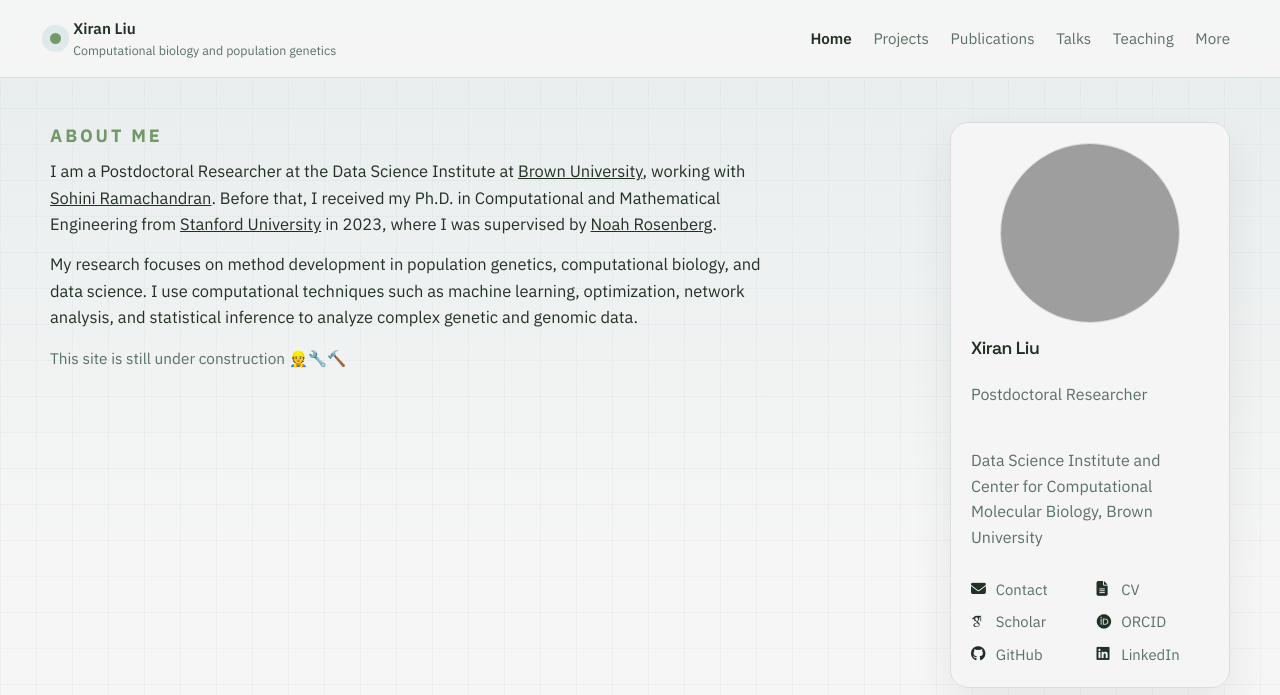
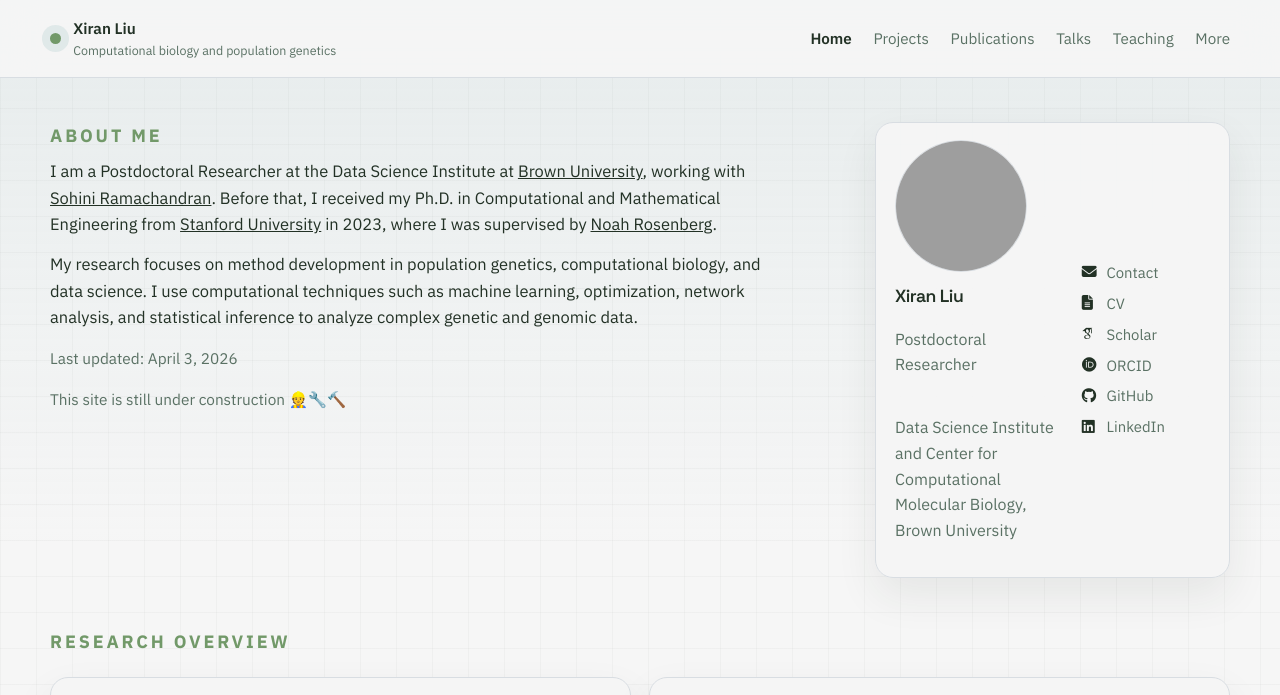
Before and after one commit to xr-cc/xr-cc.github.io, a Jekyll site: the page built from index.html, in a window 1280 px wide and 1400 px high. Shown: the top 695 px of the window. Built offline with Jekyll 4.4.1, drawn with Linux system fonts in a browser that asks for light colours; some web fonts are replaced; some of the changed text lies outside the part shown; grey boxes are pictures that could not be loaded.

Commit message:
Polish homepage and more page content

```diff
--- a/_layouts/home.html
+++ b/_layouts/home.html
@@ -13,17 +13,23 @@ layout: default
       {% for paragraph in profile.about %}
         <p class="hero__intro{% if forloop.index > 1 %} hero__intro--spaced{% endif %}">{{ paragraph }}</p>
       {% endfor %}
+      <p class="hero__note">Last updated: {{ site.time | date: "%B %-d, %Y" }}</p>
       {% if profile.site_note %}
         <p class="hero__note">{{ profile.site_note }}</p>
       {% endif %}
     </div>
 
     <aside class="hero-card">
-      <img class="hero-card__image" src="{{ profile.avatar | relative_url }}" alt="{{ profile.name }}">
-      <div class="hero-card__body">
-        <h3>{{ profile.name }}</h3>
-        <p>{{ profile.role }}</p>
-        <p>{{ profile.affiliation }}</p>
+      <div class="hero-card__main">
+        <div class="hero-card__identity">
+          <img class="hero-card__image" src="{{ profile.avatar | relative_url }}" alt="{{ profile.name }}">
+          <div class="hero-card__body">
+            <h3>{{ profile.name }}</h3>
+            <p>{{ profile.role }}</p>
+            <p>{{ profile.affiliation }}</p>
+          </div>
+        </div>
+
         <div class="profile-links">
           {% for link in profile.links %}
             <a class="profile-link" href="{{ link.url }}">
--- a/_layouts/page.html
+++ b/_layouts/page.html
@@ -3,7 +3,6 @@ layout: default
 ---
 <section class="page-hero">
   <div class="shell">
-    <p class="eyebrow">{{ page.eyebrow | default: "Academic website" }}</p>
     <h1>{{ page.title }}</h1>
     {% if page.intro %}
       <p class="page-hero__intro">{{ page.intro }}</p>
--- a/assets/css/main.scss
+++ b/assets/css/main.scss
@@ -213,31 +213,44 @@ li {
 }
 
 .hero-card {
-  padding: 1.25rem;
-  max-width: 280px;
+  padding: 1.1rem 1.2rem;
+  max-width: 420px;
+  width: 100%;
   justify-self: end;
+}
+
+.hero-card__main {
+  display: grid;
+  grid-template-columns: minmax(0, 1.2fr) minmax(120px, 0.9fr);
+  gap: 1rem;
+  align-items: center;
+}
+
+.hero-card__identity {
+  display: grid;
+  justify-items: start;
+  gap: 0.9rem;
 }
 
 .hero-card__image {
   border-radius: 50%;
   aspect-ratio: 1 / 1;
   object-fit: cover;
-  width: min(180px, 100%);
-  margin: 0 auto;
+  width: min(132px, 100%);
+  margin: 0;
   border: 1px solid var(--line);
 }
 
 .hero-card__body {
-  padding-top: 1rem;
   display: grid;
-  gap: 0.55rem;
+  gap: 0.35rem;
 }
 
 .profile-links {
   display: grid;
-  grid-template-columns: repeat(2, minmax(0, 1fr));
-  gap: 0.55rem 0.8rem;
-  margin-top: 0.15rem;
+  grid-template-columns: 1fr;
+  gap: 0.45rem;
+  justify-items: start;
 }
 
 .profile-link {
@@ -258,6 +271,14 @@ li {
 .page-section,
 .page-hero {
   padding: 1.4rem 0 2.2rem;
+}
+
+.page-hero {
+  padding: 1.1rem 0 0.9rem;
+}
+
+.page-section {
+  padding-top: 0.8rem;
 }
 
 .section-header {
@@ -420,6 +441,10 @@ li {
     grid-template-columns: 1fr;
   }
 
+  .hero-card__main {
+    grid-template-columns: 1fr;
+  }
+
   .site-header__toggle {
     display: inline-flex;
   }
--- a/more.html
+++ b/more.html
@@ -7,13 +7,11 @@ intro: "A reserved space for side projects, informal notes, and a few low-key pe
 <div class="list-block">
   <article class="list-block__item">
     <p class="meta">Side project</p>
-    <h3>Reserved for future non-research work</h3>
-    <p>This section is intentionally understated and ready for tools, visual experiments, or other projects that sit outside the main research portfolio.</p>
+    <p>This section is reserved for visual experiments or other fun projects that sit outside my research.</p>
   </article>
 
   <article class="list-block__item">
     <p class="meta">Fun fact</p>
-    <h3>Reserved for something personal</h3>
-    <p>Boba shops, escape rooms, jigsaw puzzles, and quiet walks are all fair game here whenever you want to add them.</p>
+    <p>🧋 Boba, 🧩 escape rooms, and 🚶 exploring neighborhoods.</p>
   </article>
 </div>
```
Also changed, not shown: _data/profile.yml (+4 -4 lines).
